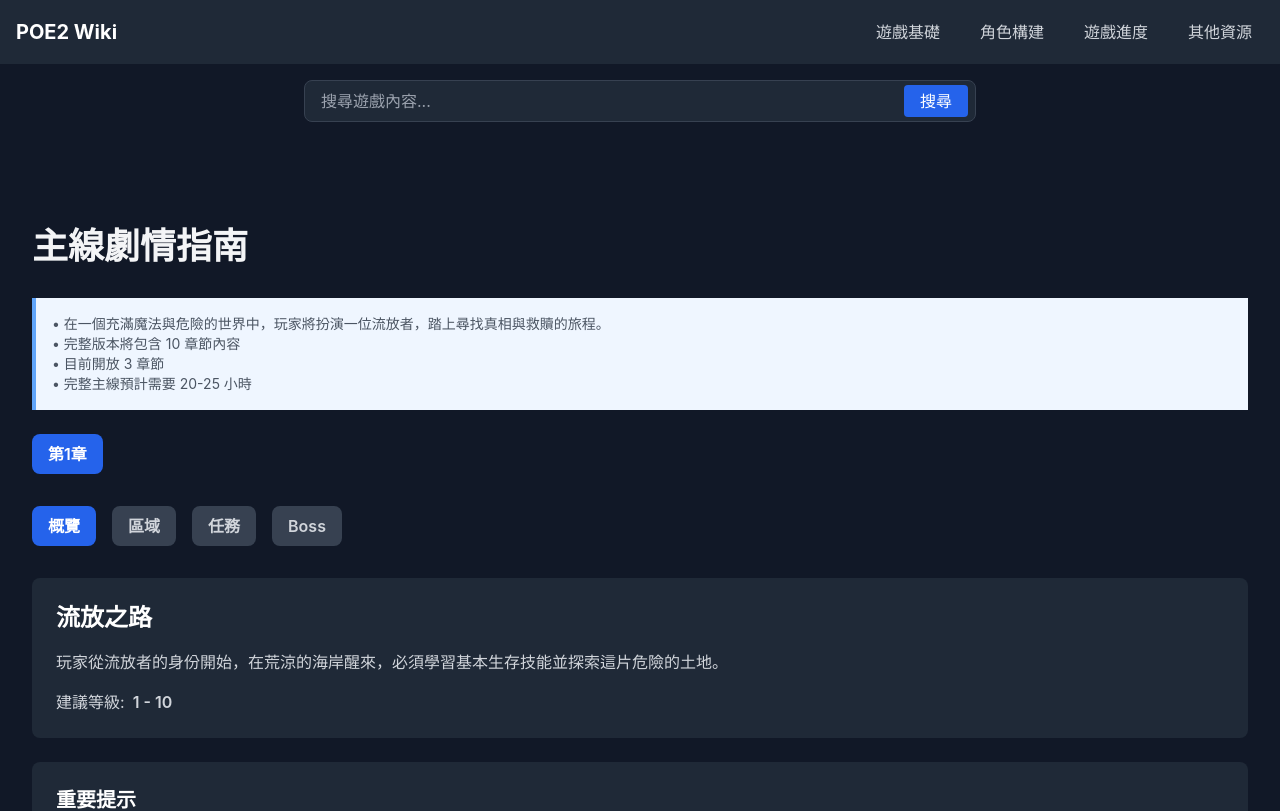
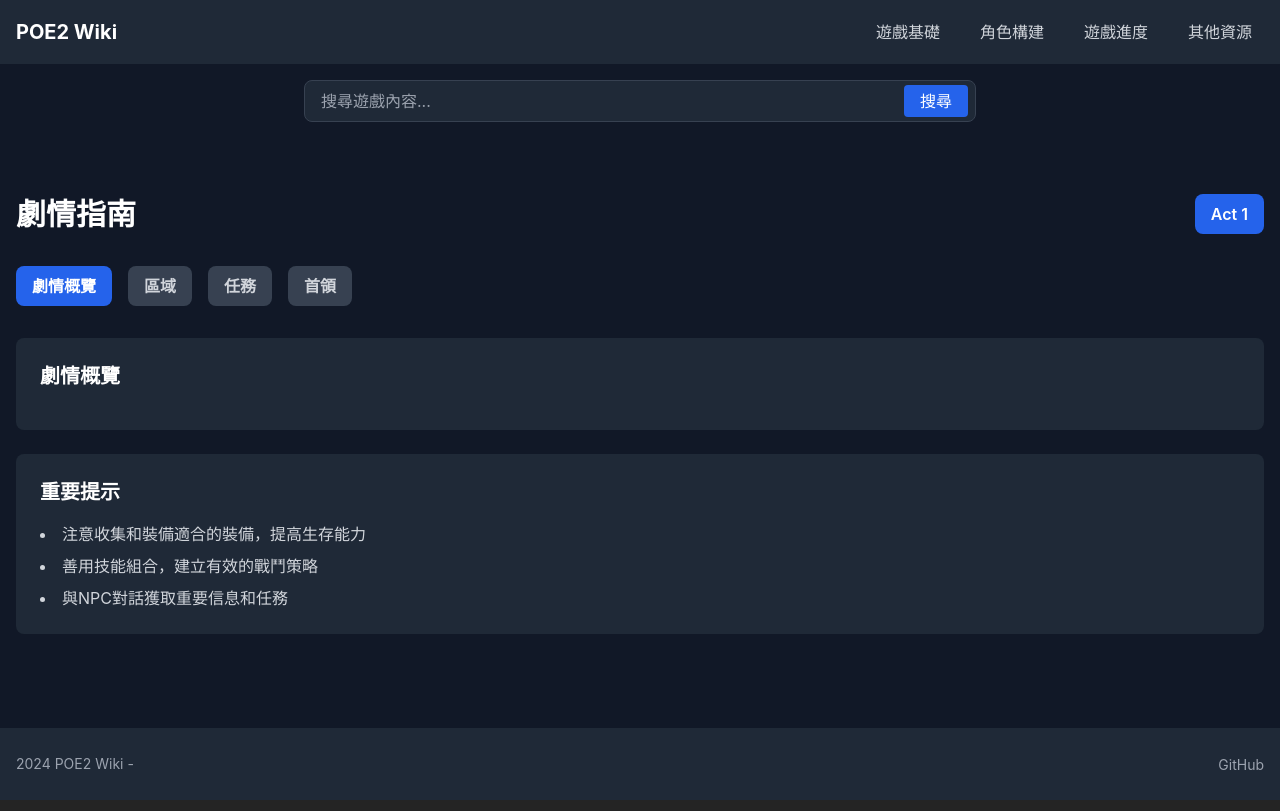
Before and after one commit to MumuTW/poe2-wiki, a React (Vite) app: page /story in a window 1280 px wide. Shown: the top 811 px of the page. Built offline with nearby package versions, Linux system fonts and the light colour scheme.

Commit message:
Ensure unused Story type is removed

```diff
--- a/src/components/game/story/StoryGuide.tsx
+++ b/src/components/game/story/StoryGuide.tsx
@@ -1,13 +1,13 @@
 import React, { useState } from 'react';
 import { storyData } from '../../../data/game/story';
-import { Story, Act, Area, Quest, QuestReward, Boss, BossPhase, BossMechanic, BossReward } from '../../../types/story';
+import { Act, Area, Quest, QuestReward, Boss, BossPhase, BossMechanic, BossReward } from '../../../types/story';
 
 interface StoryGuideProps {
   className?: string;
 }
 
-const StoryGuide: React.FC<StoryGuideProps> = () => {
-  const [selectedAct, setSelectedAct] = useState(1);
+const StoryGuide: React.FC<StoryGuideProps> = ({ className }) => {
+  const [selectedAct, setSelectedAct] = useState<number>(1);
   const [selectedTab, setSelectedTab] = useState<'overview' | 'areas' | 'quests' | 'bosses'>('overview');
 
   // 確保 campaignData 存在並且是數組
@@ -19,12 +19,8 @@ const StoryGuide: React.FC<StoryGuideProps> = () => {
   const renderOverview = () => (
     <div className="space-y-6">
       <div className="bg-gray-800 rounded-lg p-6">
-        <h2 className="text-2xl font-bold mb-4">{currentAct.title}</h2>
-        <p className="text-gray-300 mb-4">{currentAct.summary}</p>
-        <div className="flex items-center text-gray-300">
-          <span className="mr-2">建議等級:</span>
-          <span className="font-semibold">{currentAct.recommended_level.start} - {currentAct.recommended_level.end}</span>
-        </div>
+        <h3 className="text-xl font-bold mb-4">劇情概覽</h3>
+        <p className="text-gray-300">{currentAct.overview}</p>
       </div>
 
       <div className="bg-gray-800 rounded-lg p-6">
@@ -46,11 +42,6 @@ const StoryGuide: React.FC<StoryGuideProps> = () => {
           <p className="text-gray-300 mb-4">{area.description}</p>
 
           <div className="mb-4">
-            <span className="text-gray-400">區域等級: </span>
-            <span className="font-semibold">{area.level}</span>
-          </div>
-
-          <div className="mb-4">
             <h4 className="font-semibold mb-2">常見怪物:</h4>
             <ul className="list-disc list-inside text-gray-300">
               {area.monsters.map((monster: string, idx: number) => (
@@ -59,7 +50,7 @@ const StoryGuide: React.FC<StoryGuideProps> = () => {
             </ul>
           </div>
 
-          {area.tips && (
+          {area.tips && area.tips.length > 0 && (
             <div>
               <h4 className="font-semibold mb-2">區域提示:</h4>
               <ul className="list-disc list-inside text-gray-300">
@@ -166,9 +157,8 @@ const StoryGuide: React.FC<StoryGuideProps> = () => {
         <div key={index} className="bg-gray-800 rounded-lg p-6">
           <h3 className="text-2xl font-bold mb-2">{boss.name}</h3>
           <div className="flex items-center mb-4">
-            <span className="text-gray-400 mr-4">位置: {boss.location}</span>
-            <span className="text-gray-400 mr-4">等級: {boss.level}</span>
-            <span className="text-gray-400">難度: {boss.difficulty}</span>
+            <img src={boss.image} alt={boss.name} className="w-16 h-16 rounded-full mr-4" />
+            <p className="text-gray-300">{boss.description}</p>
           </div>
 
           <div className="space-y-4">
@@ -183,8 +173,6 @@ const StoryGuide: React.FC<StoryGuideProps> = () => {
                     <div key={mechIdx} className="mb-2">
                       <p className="font-semibold text-gray-300">{mechanic.name}</p>
                       <p className="text-gray-400 mb-1">{mechanic.description}</p>
-                      <p className="text-gray-400">傷害類型: {mechanic.damage_type}</p>
-                      <p className="text-gray-400">應對策略: {mechanic.counter_strategy}</p>
                     </div>
                   ))}
                 </div>
@@ -226,19 +214,9 @@ const StoryGuide: React.FC<StoryGuideProps> = () => {
   );
 
   return (
-    <div className="container mx-auto px-4 py-8">
-      <h1 className="text-4xl font-bold text-gray-100 mb-8">主線劇情指南</h1>
-
-      {/* 章節選擇 */}
-      <div className="mb-8">
-        <div className="bg-blue-50 border-l-4 border-blue-400 p-4 mb-6">
-          <div className="text-sm text-gray-600">
-            <p>• {storyData.setting}</p>
-            <p>• 完整版本將包含 {storyData.total_acts} 章節內容</p>
-            <p>• 目前開放 {storyData.current_acts} 章節</p>
-            <p>• {storyData.estimated_time}</p>
-          </div>
-        </div>
+    <div className={`space-y-8 ${className}`}>
+      <div className="flex justify-between items-center">
+        <h2 className="text-3xl font-bold">劇情指南</h2>
 
         <div className="flex flex-wrap gap-4">
           {acts.map((act: Act) => (
@@ -249,38 +227,52 @@ const StoryGuide: React.FC<StoryGuideProps> = () => {
               }`}
               onClick={() => setSelectedAct(act.number)}
             >
-              第{act.number}章
+              Act {act.number}
             </button>
           ))}
         </div>
       </div>
 
-      {/* 標籤選擇 */}
-      <div className="flex flex-wrap gap-4 mb-8">
-        {(['overview', 'areas', 'quests', 'bosses'] as const).map((tab) => (
+      <div className="flex space-x-4">
         <button
-            key={tab}
           className={`px-4 py-2 rounded-lg font-semibold ${
-              selectedTab === tab ? 'bg-blue-600 text-white' : 'bg-gray-700 text-gray-300'
+            selectedTab === 'overview' ? 'bg-blue-600 text-white' : 'bg-gray-700 text-gray-300'
           }`}
-            onClick={() => setSelectedTab(tab)}
+          onClick={() => setSelectedTab('overview')}
         >
-            {tab === 'overview' && '概覽'}
-            {tab === 'areas' && '區域'}
-            {tab === 'quests' && '任務'}
-            {tab === 'bosses' && 'Boss'}
+          劇情概覽
         </button>
-        ))}
+        <button
+          className={`px-4 py-2 rounded-lg font-semibold ${
+            selectedTab === 'areas' ? 'bg-blue-600 text-white' : 'bg-gray-700 text-gray-300'
+          }`}
+          onClick={() => setSelectedTab('areas')}
+        >
+          區域
+        </button>
+        <button
+          className={`px-4 py-2 rounded-lg font-semibold ${
+            selectedTab === 'quests' ? 'bg-blue-600 text-white' : 'bg-gray-700 text-gray-300'
+          }`}
+          onClick={() => setSelectedTab('quests')}
+        >
+          任務
+        </button>
+        <button
+          className={`px-4 py-2 rounded-lg font-semibold ${
+            selectedTab === 'bosses' ? 'bg-blue-600 text-white' : 'bg-gray-700 text-gray-300'
+          }`}
+          onClick={() => setSelectedTab('bosses')}
+        >
+          首領
+        </button>
       </div>
 
-      {/* 內容顯示 */}
-      <div className="mt-8">
       {selectedTab === 'overview' && renderOverview()}
       {selectedTab === 'areas' && renderAreas()}
       {selectedTab === 'quests' && renderQuests()}
       {selectedTab === 'bosses' && renderBosses()}
     </div>
-    </div>
   );
 };
 
```
Lines whose indentation alone changed are shown as unchanged.
